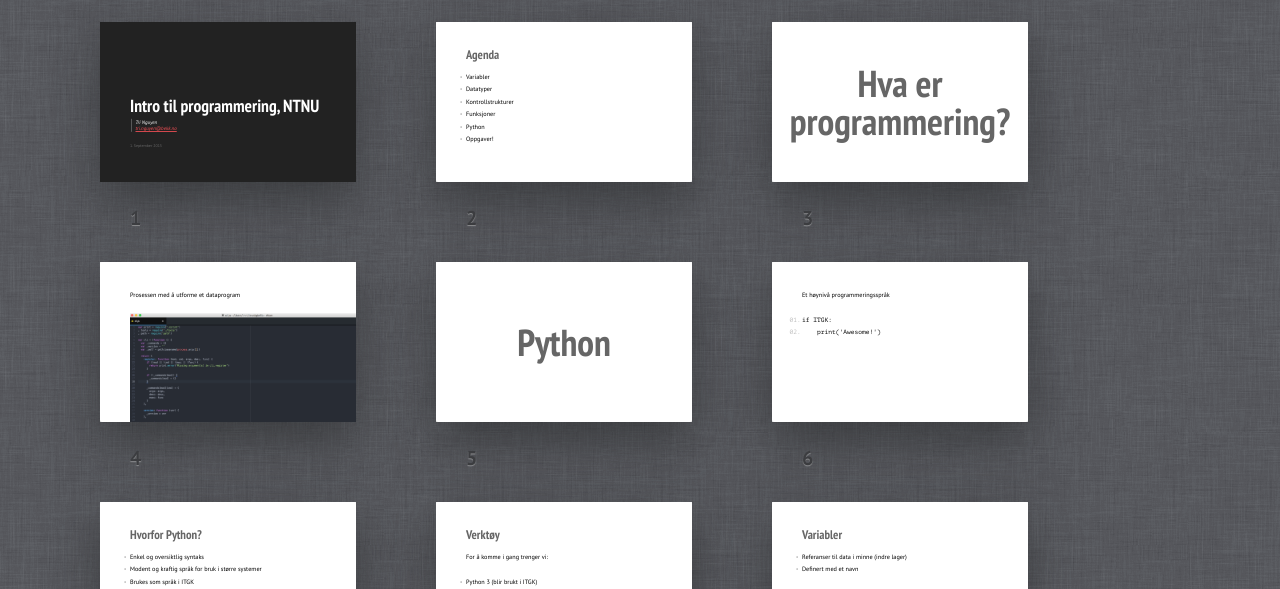
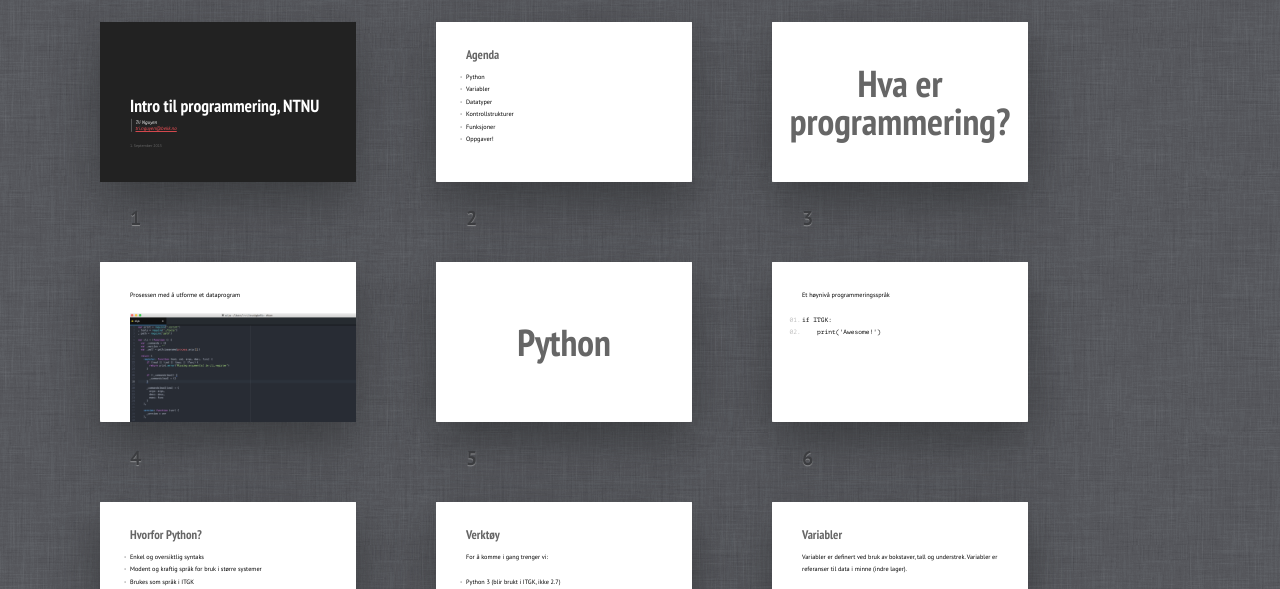
Before and after one commit to tmn/intro-itgk-2015, a plain HTML site: page index.html in a window 1280 px wide. Shown: the part 208-797 px from the top of the page. Drawn offline with Linux system fonts and the light colour scheme.

Commit message:
:lipstick:

```diff
--- a/index.html
+++ b/index.html
@@ -76,11 +76,11 @@
 	<section class="slide"><div>
 		<h2>Agenda</h2>
 		<ul>
+			<li>Python</li>
 			<li>Variabler</li>
 			<li>Datatyper</li>
 			<li>Kontrollstrukturer</li>
 			<li>Funksjoner</li>
-			<li>Python</li>
 			<li>Oppgaver!</li>
 		</ul>
 	</div></section>
@@ -122,17 +122,14 @@
 
 		<p>For å komme i gang trenger vi:
 		<ul>
-			<li>Python 3 (blir brukt i ITGK)</li>
+			<li>Python 3 (blir brukt i ITGK, ikke 2.7)</li>
 			<li>En teksteditor (eks.  <a href="http://atom.io/">Atom</a>, <a href="http://sublimetext.com">Sublime</a> e.l.)
 		</ul>
 	</div></section>
 
 	<section class="slide"><div>
 		<h2>Variabler</h2>
-		<ul>
-			<li>Referanser til data i minne (indre lager)</li>
-			<li>Definert med et navn</li>
-		</ul>
+		<p>Variabler er definert ved bruk av bokstaver, tall og understrek. Variabler er referanser til data i minne (indre lager).</p>
 
 		<pre>
 			<code>navn = 'ITGK'</code>
```
